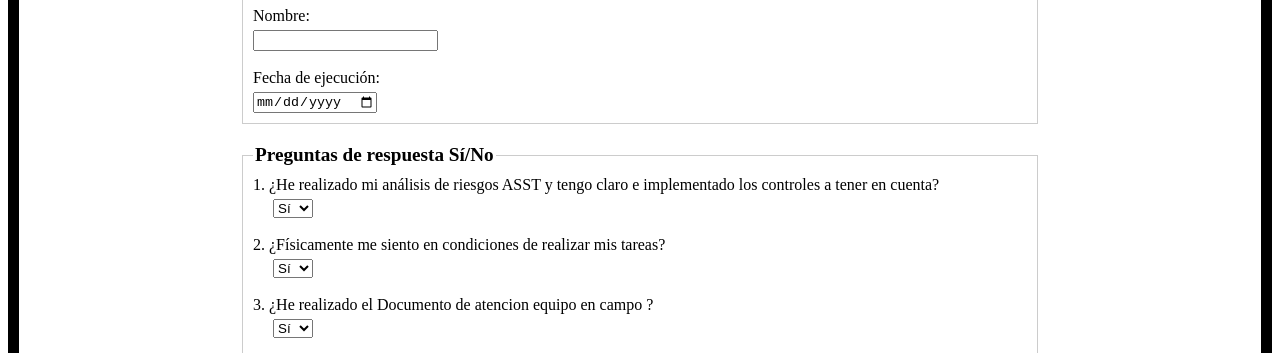
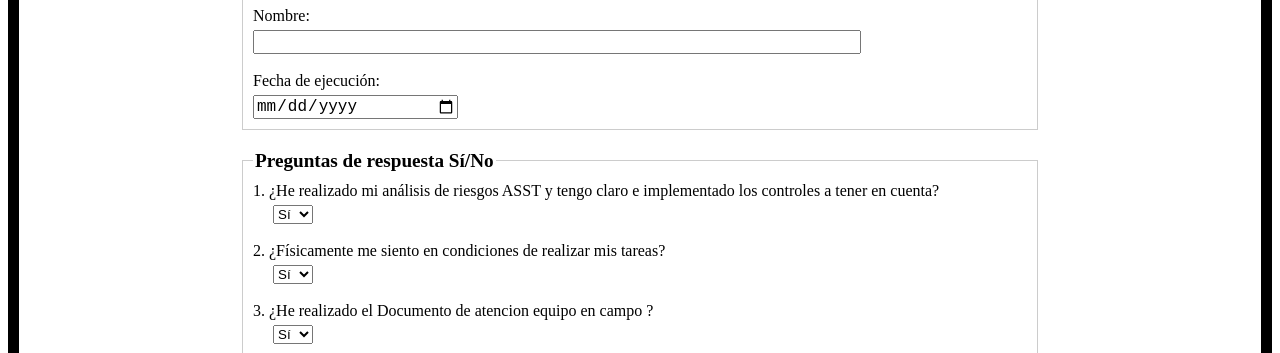
Before and after one commit to Lajonell01/compromisoseguridad, a plain HTML site: page index.html in a window 1280 px wide. Shown: the part 405-758 px from the top of the page. Drawn offline with Linux system fonts and the light colour scheme.

Commit message:
Agrandar casillas
se añadio nuevo codigo

input[type="text"]#nombre {
        width: 600px;
font-size: 16px;
      }
        input[type="date"]#fecha {
        width: 200px;
font-size: 16px;
      }

para agrandar casillas

```diff
--- a/index.html
+++ b/index.html
@@ -3,6 +3,14 @@
   <head>
     <title>Formulario compromiso CUIDATE, CUIDAME</title>
     <style>
+      input[type="text"]#nombre {
+        width: 600px;
+        font-size: 16px;
+      }
+        input[type="date"]#fecha {
+        width: 200px;
+        font-size: 16px;
+      }
       body {
         border: 0.3cm solid black;
         padding: 1.5cm;
```
